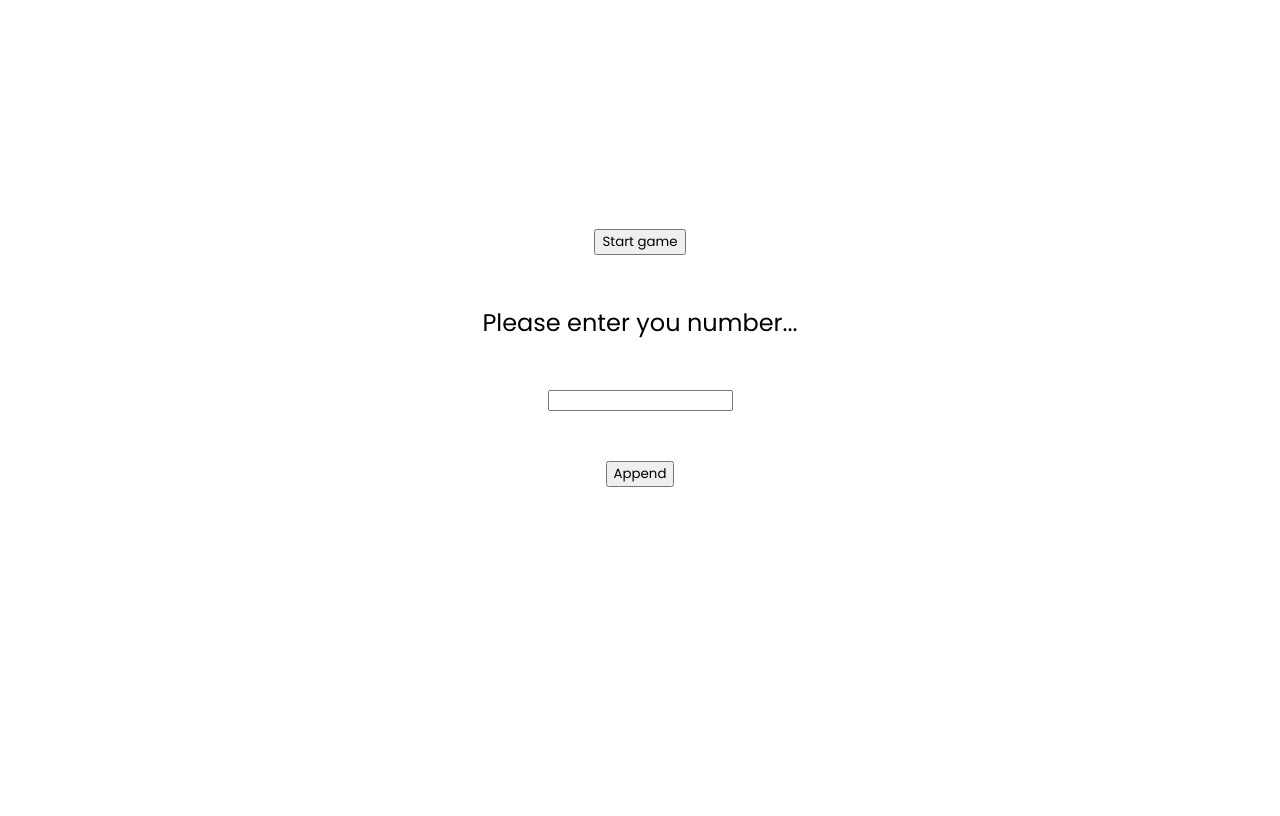
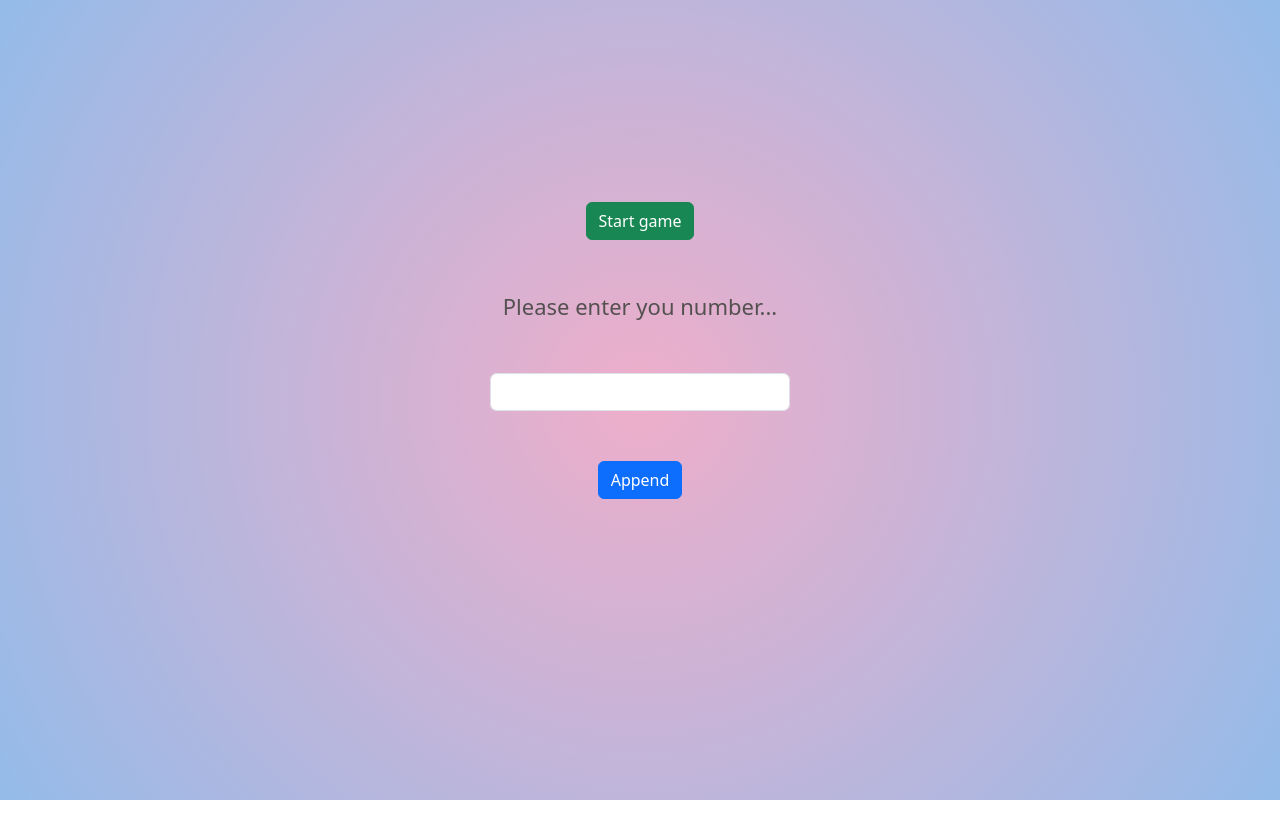
Before and after one commit to Altysha7/SV_projects, a plain HTML site: page MoreOrLess/index.html in a window 1280 px wide. Drawn offline with nearby package versions, Linux system fonts and the light colour scheme.

Commit message:
no message

```diff
--- a/MoreOrLess/index.html
+++ b/MoreOrLess/index.html
@@ -5,14 +5,18 @@
     <meta name="viewport" content="width=device-width, initial-scale=1.0">
     <title>Document</title>
     <link rel="stylesheet" href="./style.css">
+    <link href="https://cdn.jsdelivr.net/npm/bootstrap@5.3.2/dist/css/bootstrap.min.css" rel="stylesheet" integrity="sha384-T3c6CoIi6uLrA9TneNEoa7RxnatzjcDSCmG1MXxSR1GAsXEV/Dwwykc2MPK8M2HN" crossorigin="anonymous">
 </head>
 <body>
-    <button>Start game</button>
-    <label for="">Please enter you number...</label>
-    <input type="text">
-    <button>Append</button>
+    <button class="btn btn-success">Start game</button>
+    <label for="#">Please enter you number...</label>
+    <input type="text" class="form-control" placeholder="">
+    <button class="btn btn-primary">Append</button>
     <div class="result"></div>
     <div class="hint"></div>
+
+
+    <!-- JS -->
     <script src="./script.js"></script>
 </body>
 </html>
--- a/MoreOrLess/style.css
+++ b/MoreOrLess/style.css
@@ -5,6 +5,7 @@
 }
 
 body {
+    background: radial-gradient(circle, rgba(238,174,202,1) 0%, rgba(148,187,233,1) 100%);
     font-family: 'Poppins', sans-serif;
     display: flex;
     align-items: center;
@@ -19,3 +20,16 @@ body {
 button {
     font-family: inherit;
 }
+
+input {
+    max-width: 300px;
+}
+
+label {
+    color: #545050;
+    font-size: 22px;
+}
+
+.hint {
+    color: #545050;
+}
```
